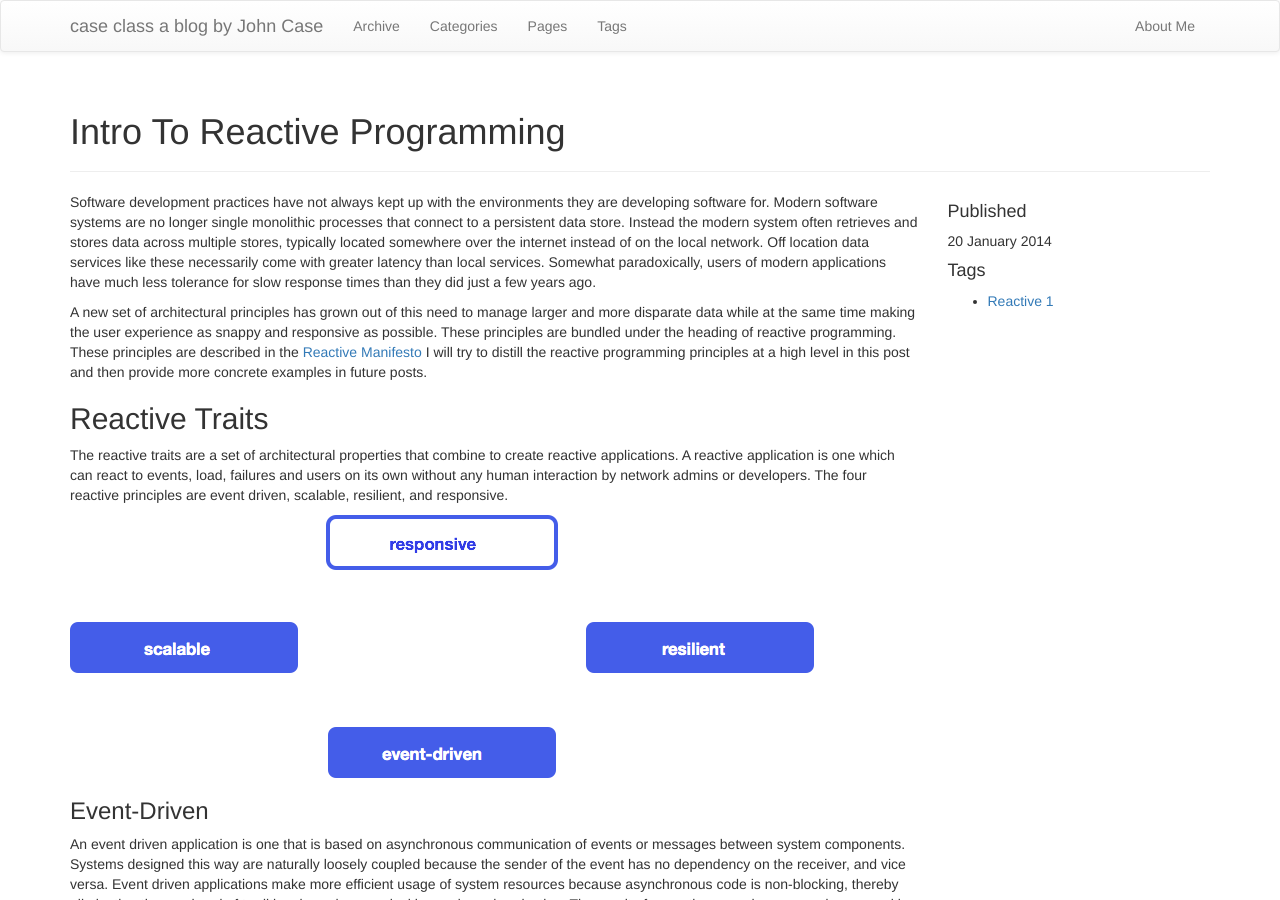
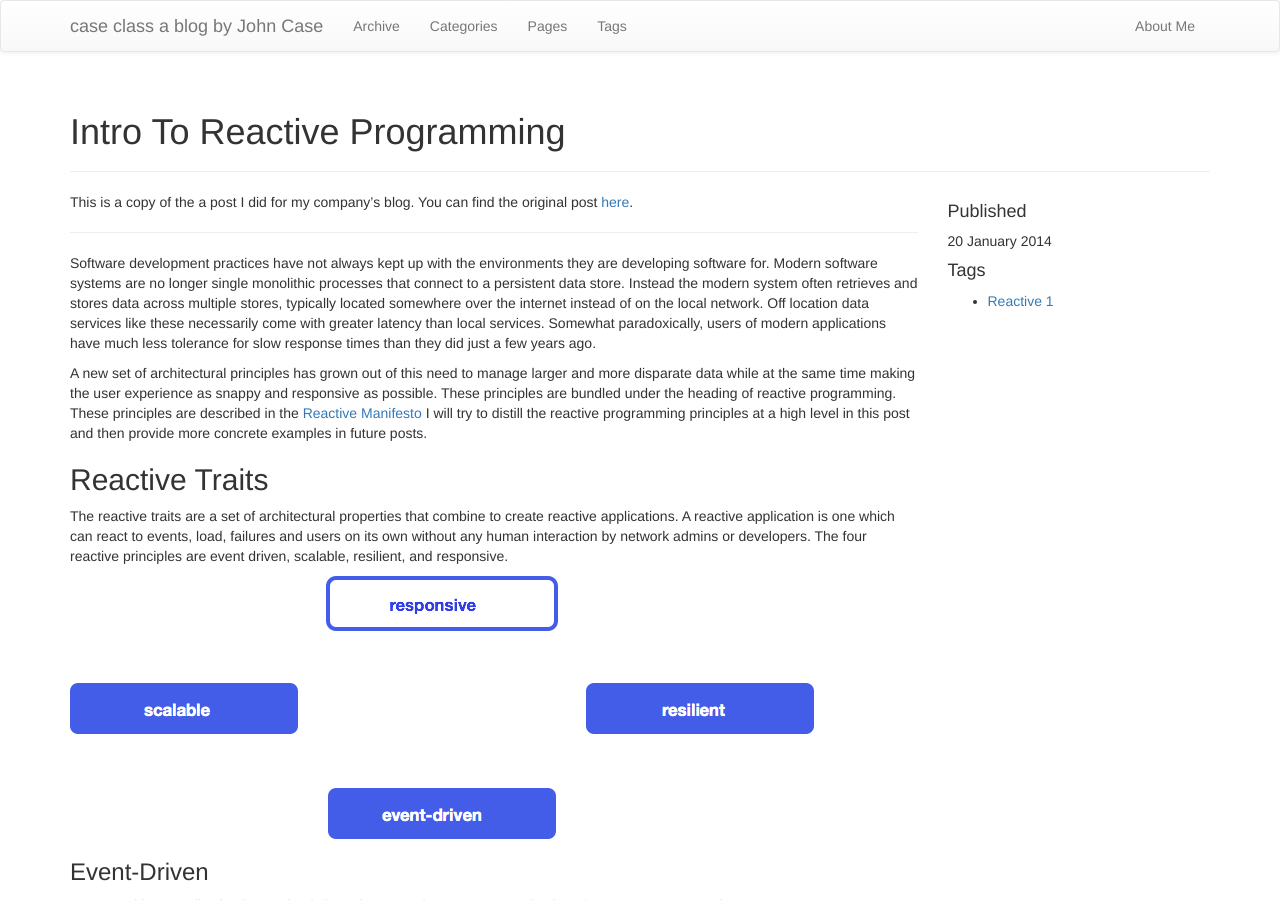
Before and after one commit to johnmcase/johnmcase.github.io, a Jekyll site: the page built from _posts/2014-01-20-intro-to-reactive-programming.md, in a window 1280 px wide and 900 px high. Built offline with Jekyll 4.4.1, drawn with Linux system fonts in a browser that asks for light colours; nearby versions of some CDN libraries; comment, search, counter and statistics services are not loaded.

Commit message:
Added link to Centare blog on intro to reactive

```diff
--- a/_posts/2014-01-20-intro-to-reactive-programming.md
+++ b/_posts/2014-01-20-intro-to-reactive-programming.md
@@ -6,6 +6,10 @@ tags: [Reactive]
 
 ---
 {% include JB/setup %}
+
+This is a copy of the a post I did for my company's blog.  You can find the original post [here](http://www.centare.com/intro-to-reactive-programming/).
+
+---
 
 Software development practices have not always kept up with the environments they are developing software for.  Modern software systems are no longer single monolithic processes that connect to a persistent data store.  Instead the modern system often retrieves and stores data across multiple stores, typically located somewhere over the internet instead of on the local network.  Off location data services like these necessarily come with greater latency than local services.  Somewhat paradoxically, users of modern applications have much less tolerance for slow response times than they did just a few years ago.
 
```
